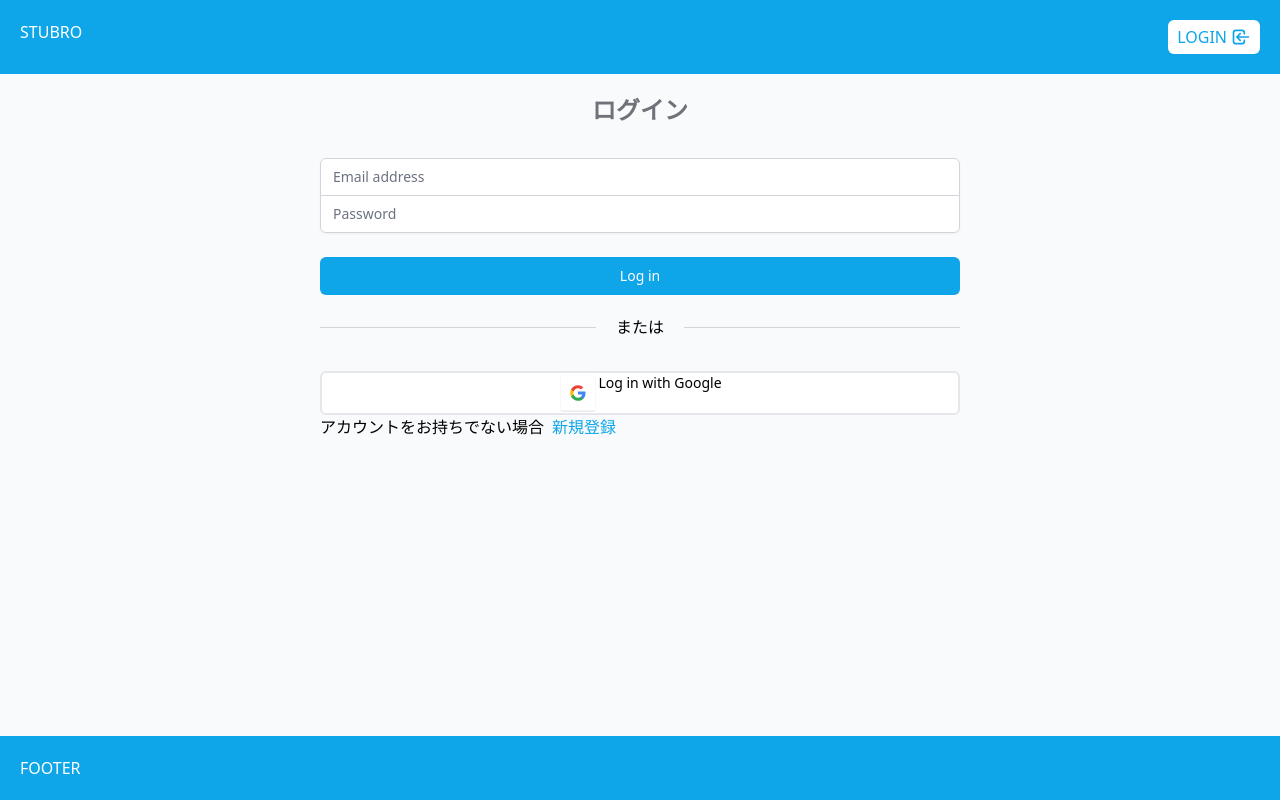
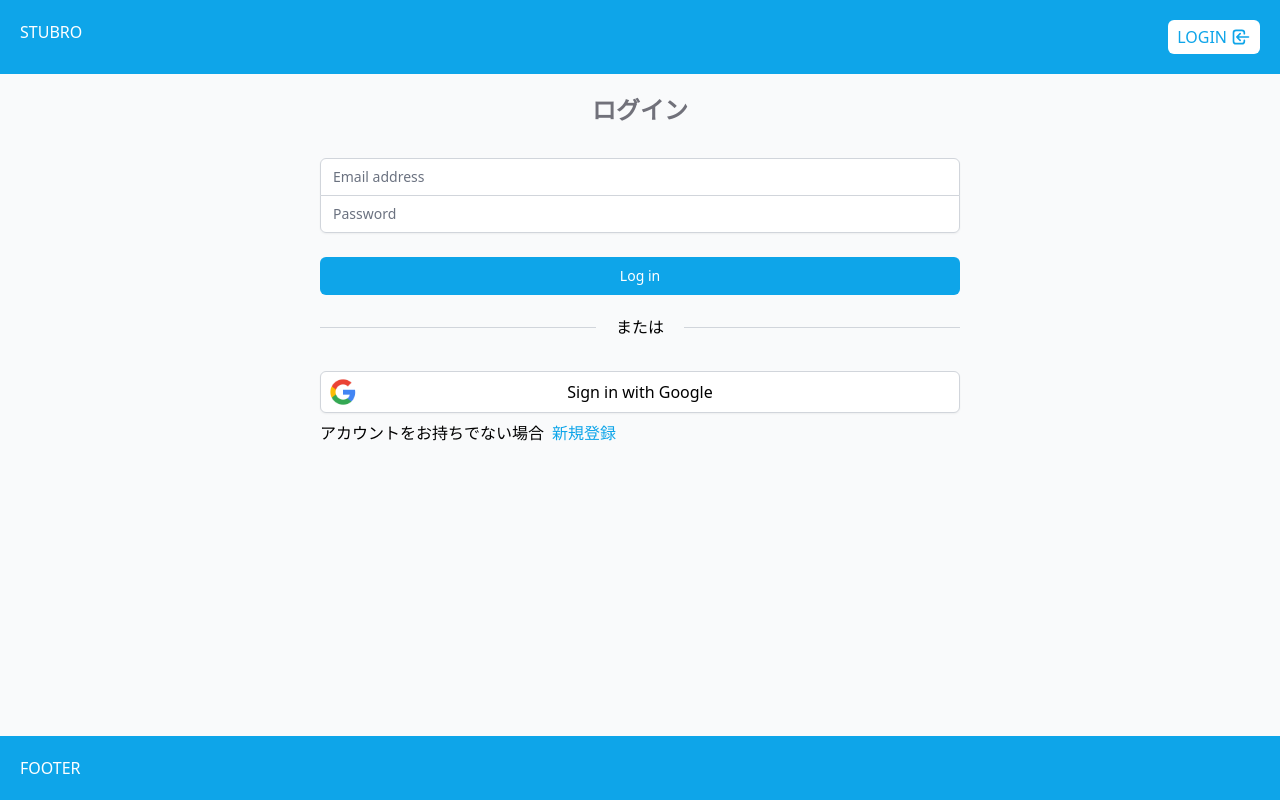
Before and after one commit to kazukitaninaka/stubro, a Next.js app in the folder app/: page /login in a window 1280 px wide. Built offline with nearby package versions, Linux system fonts and the light colour scheme; no server answers.

Commit message:
adjust style of google button

```diff
--- a/app/pages/login/index.tsx
+++ b/app/pages/login/index.tsx
@@ -96,14 +96,14 @@ export default function SingIn() {
       <form className='mt-8 space-y-6' action='#' method='POST' onSubmit={loginViaGoogle}>
         <button
           type='submit'
-          className='group relative w-full flex justify-center border-2 text-sm font-medium rounded-md bg-white'
+          className='relative flex w-full shadow-sm items-center font-medium rounded-md bg-white py-2 border border-gray-300 hover:border-[#4285F4]'
         >
-          <img src='btn_google_light_normal_ios.svg' className='h-10 w-10' />
-          Log in with Google
+          <img src='g-logo.png' className='absolute h-7 w-7 left-2' alt='Google Icon' />
+          <span className='mx-auto text-center'>Sign in with Google</span>
         </button>
       </form>
 
-      <div>
+      <div className='mt-2'>
         アカウントをお持ちでない場合
         <span className='text-sky-500 ml-2'>
           <Link href='/signup'>新規登録</Link>
```
Also changed, not shown: app/public/btn_google_light_normal_ios.svg (deleted), app/public/g-logo.png (added).
